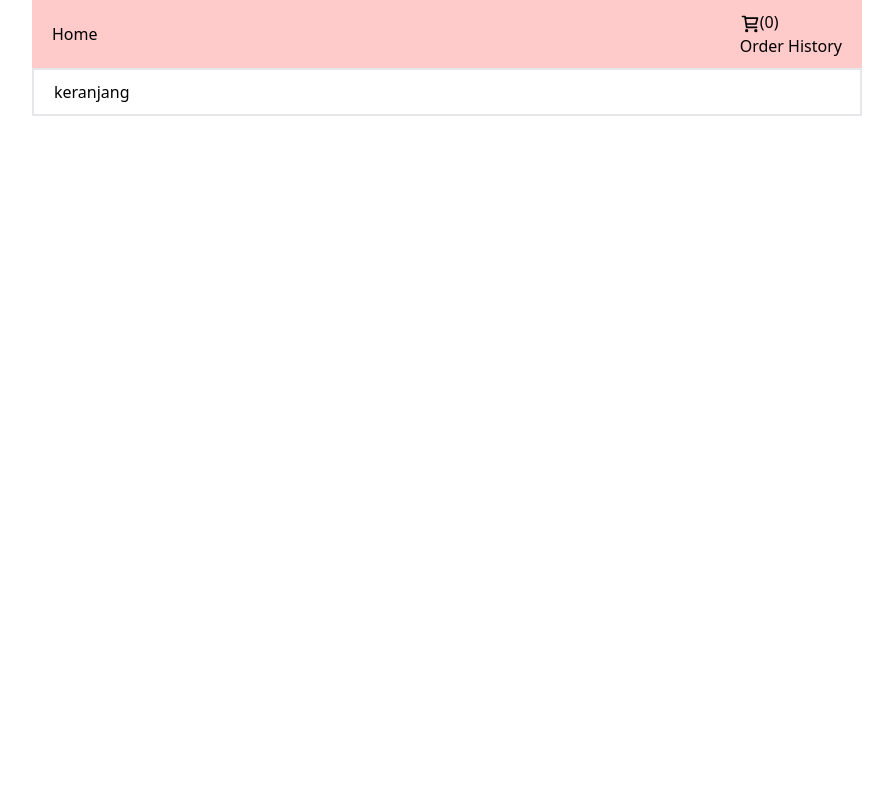
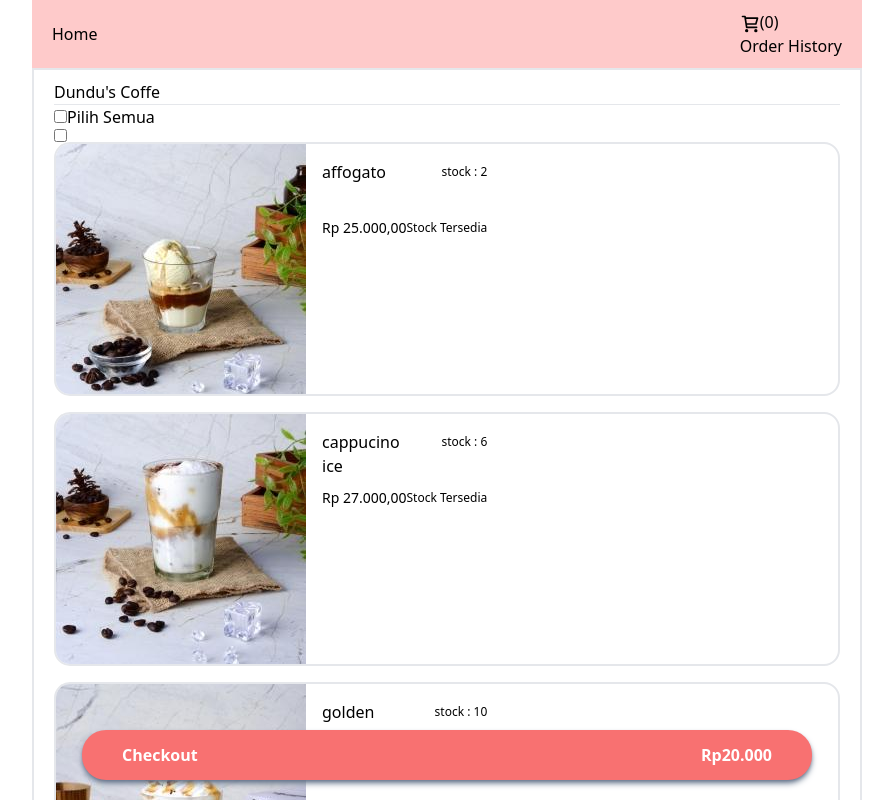
Before and after one commit to alfahmist/dundu-coffe, a React (Vite) app: page /cart in a window 1280 px wide. Shown: the top 800 px of the page, without its empty margins (193-1086 px from the left). Built offline with nearby package versions, Linux system fonts and the light colour scheme.

Commit message:
Changes : navigasi
render button chekout di halaman cart

```diff
--- a/src/css/app.css
+++ b/src/css/app.css
@@ -558,20 +558,16 @@ video {
   position: fixed;
 }
 
-.top-\[50px\] {
-  top: 50px;
+.bottom-\[20px\] {
+  bottom: 20px;
 }
 
-.top-\[0\] {
-  top: 0;
+.top-\[-100px\] {
+  top: -100px;
 }
 
 .top-\[100px\] {
   top: 100px;
-}
-
-.top-\[-100px\] {
-  top: -100px;
 }
 
 .mx-auto {
@@ -593,10 +589,6 @@ video {
 
 .mt-auto {
   margin-top: auto;
-}
-
-.mb-96 {
-  margin-bottom: 24rem;
 }
 
 .inline {
@@ -627,20 +619,20 @@ video {
   width: 250px;
 }
 
+.w-\[430px\] {
+  width: 430px;
+}
+
+.w-\[730px\] {
+  width: 730px;
+}
+
 .w-\[830px\] {
   width: 830px;
 }
 
 .w-full {
   width: 100%;
-}
-
-.w-\[630px\] {
-  width: 630px;
-}
-
-.w-\[430px\] {
-  width: 430px;
 }
 
 .max-w-\[100px\] {
@@ -687,6 +679,10 @@ video {
   justify-content: space-between;
 }
 
+.justify-around {
+  justify-content: space-around;
+}
+
 .gap-10 {
   gap: 2.5rem;
 }
@@ -705,6 +701,10 @@ video {
 
 .rounded-2xl {
   border-radius: 1rem;
+}
+
+.rounded-3xl {
+  border-radius: 1.5rem;
 }
 
 .rounded-\[15px\] {
@@ -748,6 +748,16 @@ video {
   background-color: rgb(226 232 240 / var(--tw-bg-opacity));
 }
 
+.bg-zinc-400 {
+  --tw-bg-opacity: 1;
+  background-color: rgb(161 161 170 / var(--tw-bg-opacity));
+}
+
+.bg-red-400 {
+  --tw-bg-opacity: 1;
+  background-color: rgb(248 113 113 / var(--tw-bg-opacity));
+}
+
 .p-4 {
   padding: 1rem;
 }
@@ -772,8 +782,18 @@ video {
   padding-bottom: 10px;
 }
 
+.px-\[40px\] {
+  padding-left: 40px;
+  padding-right: 40px;
+}
+
 .text-center {
   text-align: center;
+}
+
+.text-lg {
+  font-size: 1.125rem;
+  line-height: 1.75rem;
 }
 
 .text-sm {
@@ -784,6 +804,10 @@ video {
 .text-xs {
   font-size: 0.75rem;
   line-height: 1rem;
+}
+
+.font-bold {
+  font-weight: 700;
 }
 
 .font-medium {
@@ -798,13 +822,13 @@ video {
   line-height: 30px;
 }
 
+.leading-\[50px\] {
+  line-height: 50px;
+}
+
 .text-white {
   --tw-text-opacity: 1;
   color: rgb(255 255 255 / var(--tw-text-opacity));
-}
-
-.overline {
-  text-decoration-line: overline;
 }
 
 .opacity-0 {
@@ -815,20 +839,40 @@ video {
   opacity: 1;
 }
 
-.opacity-50 {
-  opacity: 0.5;
+.opacity-80 {
+  opacity: 0.8;
 }
 
-.opacity-60 {
-  opacity: 0.6;
+.opacity-90 {
+  opacity: 0.9;
 }
 
-.opacity-70 {
-  opacity: 0.7;
+.shadow-sm {
+  --tw-shadow: 0 1px 2px 0 rgb(0 0 0 / 0.05);
+  --tw-shadow-colored: 0 1px 2px 0 var(--tw-shadow-color);
+  box-shadow: var(--tw-ring-offset-shadow, 0 0 #0000), var(--tw-ring-shadow, 0 0 #0000), var(--tw-shadow);
 }
 
-.opacity-80 {
-  opacity: 0.8;
+.shadow-lg {
+  --tw-shadow: 0 10px 15px -3px rgb(0 0 0 / 0.1), 0 4px 6px -4px rgb(0 0 0 / 0.1);
+  --tw-shadow-colored: 0 10px 15px -3px var(--tw-shadow-color), 0 4px 6px -4px var(--tw-shadow-color);
+  box-shadow: var(--tw-ring-offset-shadow, 0 0 #0000), var(--tw-ring-shadow, 0 0 #0000), var(--tw-shadow);
+}
+
+.shadow-md {
+  --tw-shadow: 0 4px 6px -1px rgb(0 0 0 / 0.1), 0 2px 4px -2px rgb(0 0 0 / 0.1);
+  --tw-shadow-colored: 0 4px 6px -1px var(--tw-shadow-color), 0 2px 4px -2px var(--tw-shadow-color);
+  box-shadow: var(--tw-ring-offset-shadow, 0 0 #0000), var(--tw-ring-shadow, 0 0 #0000), var(--tw-shadow);
+}
+
+.shadow-black {
+  --tw-shadow-color: #000;
+  --tw-shadow: var(--tw-shadow-colored);
+}
+
+.shadow-slate-500 {
+  --tw-shadow-color: #64748b;
+  --tw-shadow: var(--tw-shadow-colored);
 }
 
 .transition-all {
@@ -837,16 +881,8 @@ video {
   transition-duration: 150ms;
 }
 
-.duration-1000 {
-  transition-duration: 1000ms;
-}
-
 .duration-500 {
   transition-duration: 500ms;
-}
-
-.duration-300 {
-  transition-duration: 300ms;
 }
 
 .hover\:bg-red-400:hover {
--- a/src/layout/index.jsx
+++ b/src/layout/index.jsx
@@ -1,10 +1,11 @@
-import { Link, Outlet } from 'react-router-dom';
-import cart from '../assets/cart.svg';
+import { Link, Outlet, useLocation } from 'react-router-dom';
+
+import Navigation from './navigation';
 import useMarketStore from '../store/marketStore';
-import { useRef } from 'react';
 
 const index = () => {
-	const { getTotalItem, notification } = useMarketStore();
+	const { notification } = useMarketStore();
+	const path = useLocation().pathname;
 
 	return (
 		<>
@@ -17,26 +18,26 @@ const index = () => {
 					1 item added to cart
 				</div>
 			</div>
-
 			<div className='max-w-[830px] mx-auto '>
-				<div className='flex flex-row gap-10 justify-between bg-red-200 items-center px-[20px] py-[10px]'>
-					<Link to={'/'}>Home</Link>
-					<div className='flex flex-col justify-end items-start'>
-						<Link to={'/cart'}>
-							<img
-								width={20}
-								src={cart}
-								alt='cart'
-								className='inline cursport '
-							/>
-							({getTotalItem()})
-						</Link>
-						<Link to={'/order-history'}>Order History</Link>
-					</div>
-				</div>
+				<Navigation />
 				<div className='px-[20px] py-[10px] border-2'>
 					<Outlet />
 				</div>
+			</div>
+			<div
+				className={`fixed w-full h-[50px] cursor-default transition-all duration-500 bottom-[20px]
+				}`}
+			>
+				{['/cart'].includes(path) ? (
+					<div className=' cursor-pointer flex flex-row justify-between px-[40px] bg-red-400 active:bg-red-500 text-center w-[730px] mx-auto rounded-3xl text-white text-md h-full leading-[50px] font-bold shadow-slate-500 shadow-md'>
+						<span>Checkout</span>
+						<span>Rp20.000</span>
+					</div>
+				) : null}
+
+				{/* <div className='text-center w-[730px] bg-zinc-400 mx-auto rounded-3xl text-white text-md h-full leading-[50px] font-bold shadow-slate-500 shadow-md'>
+					<span>Checkout</span>
+				</div> */}
 			</div>
 		</>
 	);
--- /dev/null
+++ b/src/layout/navigation.jsx
@@ -0,0 +1,29 @@
+import { Link } from 'react-router-dom';
+
+import cart from '../assets/cart.svg';
+import useMarketStore from '../store/marketStore';
+
+const navigation = () => {
+	const { getTotalItem } = useMarketStore();
+	return (
+		<>
+			<div className='flex flex-row gap-10 justify-between bg-red-200 items-center px-[20px] py-[10px]'>
+				<Link to={'/'}>Home</Link>
+				<div className='flex flex-col justify-end items-start'>
+					<Link to={'/cart'}>
+						<img
+							width={20}
+							src={cart}
+							alt='cart'
+							className='inline cursport '
+						/>
+						({getTotalItem()})
+					</Link>
+					<Link to={'/order-history'}>Order History</Link>
+				</div>
+			</div>
+		</>
+	);
+};
+
+export default navigation;
--- /dev/null
+++ b/src/pages/cart/card.jsx
@@ -0,0 +1,42 @@
+import useMarketStore from '../../store/marketStore';
+
+const card = ({ product }) => {
+	const { addToCart, setNotification, notification } = useMarketStore();
+	const rupiah = (number) => {
+		const options = {
+			style: 'currency',
+			currency: 'IDR',
+		};
+		return new Intl.NumberFormat('id-ID', options).format(number);
+	};
+
+	return (
+		<>
+			<div
+				className={`flex flex-row border-2 w-full flex-wrap rounded-2xl overflow-hidden mb-4`}
+			>
+				<img src={'/src/assets/images/' + product.image} alt={product.name} />
+				<div className='flex flex-col p-4 h-[170px] '>
+					<div className='flex flex-row items-center justify-between'>
+						<p className='font-medium max-w-[100px] h-[50px] mb-2'>
+							{product.name}
+						</p>
+						<p className='font-normal text-xs self-start mt-1'>
+							stock : {product.stock}
+						</p>
+					</div>
+					<div className='flex flex-row justify-between items-center'>
+						<p className='font-normal text-sm'>{rupiah(product.price)}</p>
+						{product.stock !== 0 ? (
+							<p className='font-medium text-xs '>Stock Tersedia</p>
+						) : (
+							<p className='font-medium text-xs '>Stock Tidak Tersedia</p>
+						)}
+					</div>
+				</div>
+			</div>
+		</>
+	);
+};
+
+export default card;
--- a/src/pages/cart/index.jsx
+++ b/src/pages/cart/index.jsx
@@ -1,5 +1,26 @@
+import useMarketStore from '../../store/marketStore';
+import Card from './card';
+
 const index = () => {
-	return <div>keranjang</div>;
+	const { products } = useMarketStore();
+
+	return (
+		<>
+			<div>
+				<div>Dundu's Coffe</div>
+				<hr />
+				<input type='checkbox' name='all' id='all' />
+				<label htmlFor='all'>Pilih Semua</label>
+				<br />
+				<div className='flex flex-col items-start'>
+					<input type='checkbox' name='all' id='all' />
+					{products.map((product, index) => {
+						return <Card key={index} product={product} />;
+					})}
+				</div>
+			</div>
+		</>
+	);
 };
 
 export default index;
```
